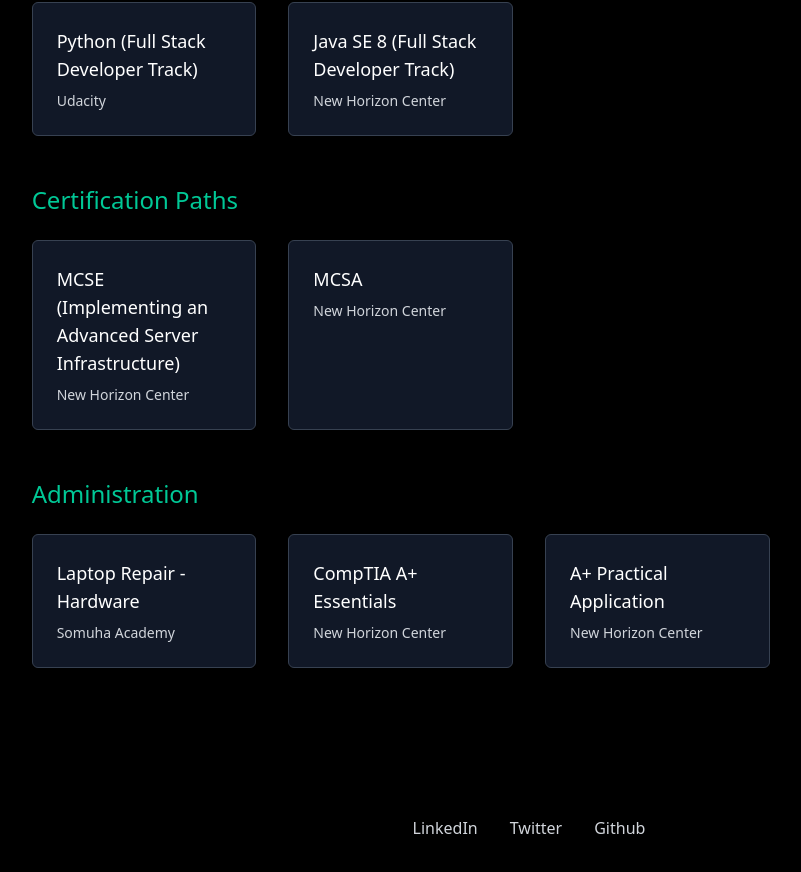
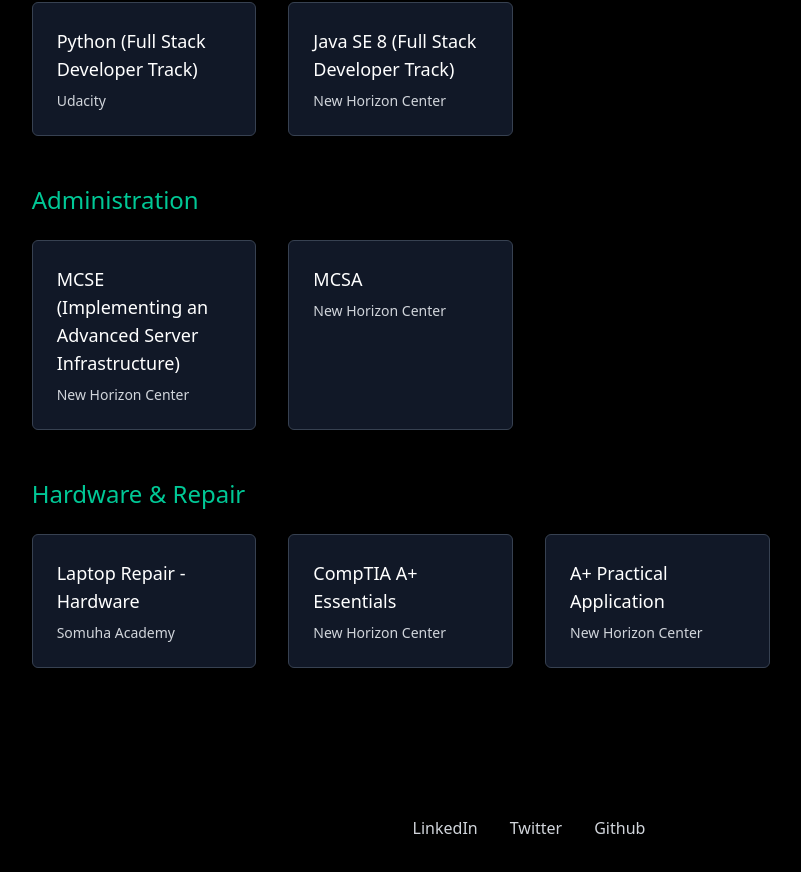
Before and after one commit to mahmoudramy93/portfolio, a Next.js app: page /about in a window 1280 px wide. Shown: the part 4600-5472 px from the top of the page, without its empty margins (111-912 px from the left). Built offline with nearby package versions, Linux system fonts and the light colour scheme.

Commit message:
update courses data

```diff
--- a/src/components/aboutSections/MyCourses.tsx
+++ b/src/components/aboutSections/MyCourses.tsx
@@ -53,7 +53,7 @@
     },
   ];
 
-  const certificationPathsCourses = [
+  const administration = [
     {
       title: "MCSE (Implementing an Advanced Server Infrastructure)",
       provider: "New Horizon Center",
@@ -61,7 +61,7 @@
     { title: "MCSA", provider: "New Horizon Center" },
   ];
 
-  const administration = [
+  const hardwareRepairCourses = [
     { title: "Laptop Repair - Hardware", provider: "Somuha Academy" },
     { title: "CompTIA A+ Essentials", provider: "New Horizon Center" },
     { title: "A+ Practical Application", provider: "New Horizon Center" },
@@ -86,11 +86,11 @@
           title="Programming & Development"
           courses={programmingDevelopmentCourses}
         />
+        <CoursesSection title="Administration" courses={administration} />
         <CoursesSection
-          title="Certification Paths"
-          courses={certificationPathsCourses}
+          title="Hardware & Repair"
+          courses={hardwareRepairCourses}
         />
-        <CoursesSection title="Administration" courses={administration} />
       </div>
     </section>
   );
```
